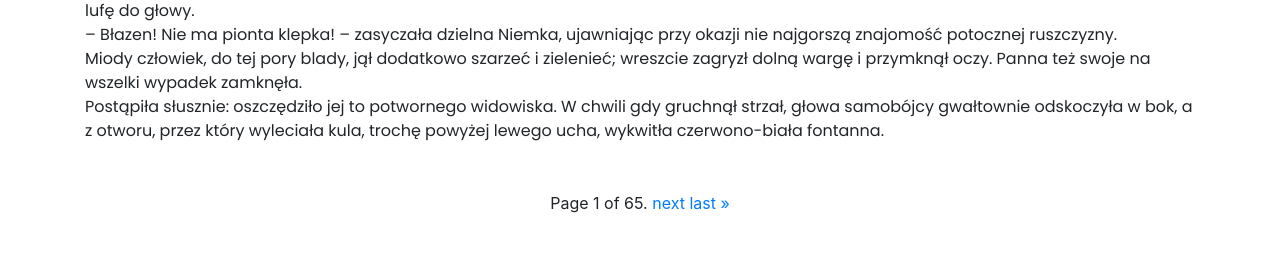
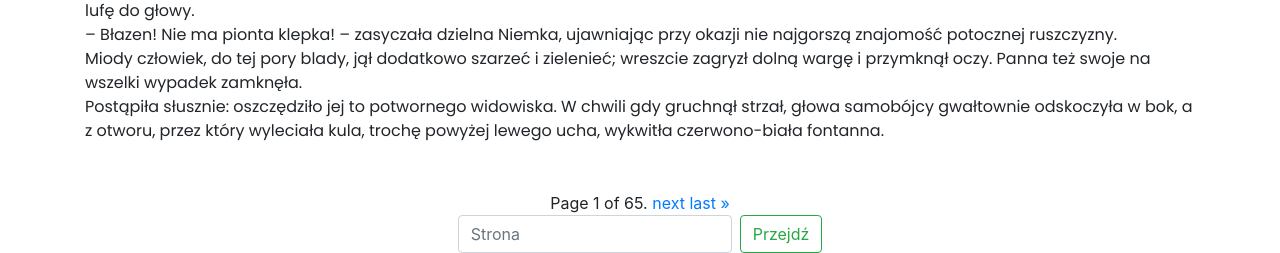
Before and after one commit to MatBrze/BiblioFile, a Django app: page /reader/6 in a window 1280 px wide. Shown: the part 1225-1478 px from the top of the page. Before the commit the page ends 1438 px from the top, so only its background shows below. Run offline with Django 3.2, Linux system fonts and the light colour scheme; data comes from the database, SQL or seed files in the repository; both versions use the stored data as it was before the commit; some libraries are stand-ins or nearby versions.

Commit message:
Go to page functionality added to reader

```diff
--- a/library/templates/reader.html
+++ b/library/templates/reader.html
@@ -46,4 +46,10 @@
         </span>
         </div>
     </div>
+    <div class="d-flex justify-content-center">
+        <form class="form-inline my-2 my-lg-0">
+            <input type="text" class="form-control mr-sm-2 " placeholder="Strona" aria-label="Strona" name="page">
+            <button class="btn btn-outline-success my-2 my-sm-0" type="submit">Przejdź</button>
+        </form>
+    </div>
 {% endblock %}
--- a/library/views.py
+++ b/library/views.py
@@ -41,7 +41,7 @@ class ReaderView(View):
         paginator = Paginator(lines, LINES_PER_PAGE)
         page = request.GET.get('page')
         book_page = paginator.get_page(page)
-        return render(request, 'reader.html', {'book_page': book_page })
+        return render(request, 'reader.html', {'book_page': book_page})
 
 
 class BookListView(View):
```
Also changed, not shown: db.sqlite3 (deleted), 1 other file.
